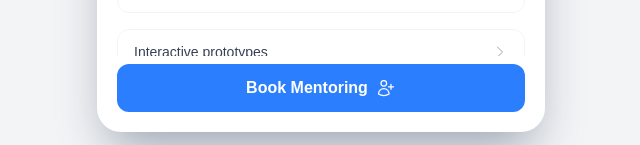
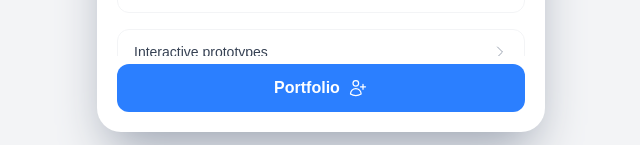
Before and after one commit to edsonfiestas/my-profile, a Next.js app: page / in a window 1280 px wide. Shown: the part 666-811 px from the top of the page, without its empty margins (319-959 px from the left). Built offline with nearby package versions, Linux system fonts and the light colour scheme.

Commit message:
libre de imagenes

```diff
--- a/src/components/ProfileCard.tsx
+++ b/src/components/ProfileCard.tsx
@@ -389,7 +389,7 @@ export default function ProfileCard() {
             onClick={() => setModalOpen(true)}
             className="w-full py-3 bg-blue-500 hover:bg-blue-600 rounded-xl text-white font-semibold flex items-center justify-center gap-2 transition-all duration-300 hover:shadow-lg hover:shadow-blue-500/25 cursor-pointer"
           >
-            Book Mentoring
+            Portfolio
             <Icon d={ICONS.userPlus} className="w-5 h-5" />
           </button>
         </div>
```
